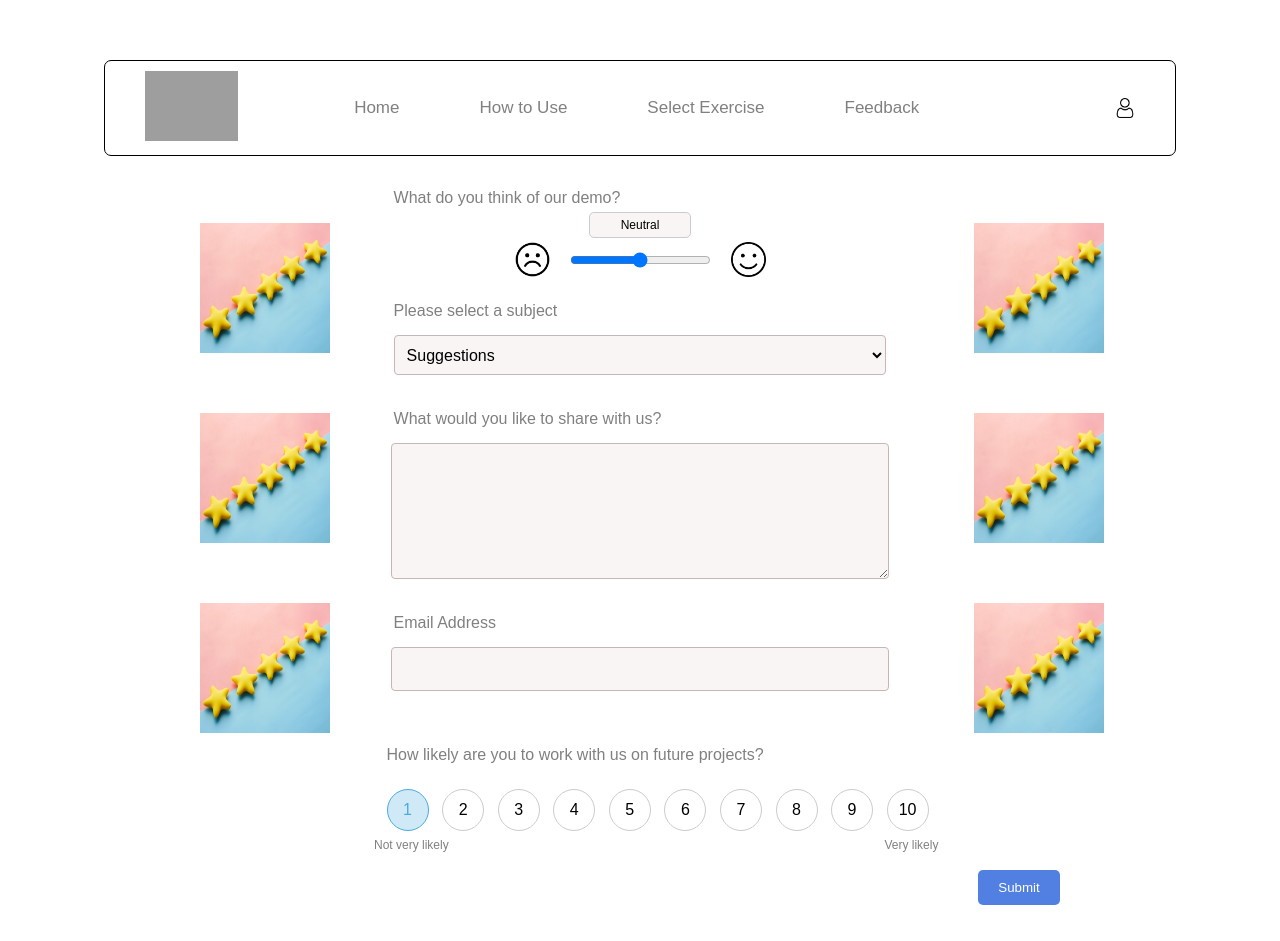
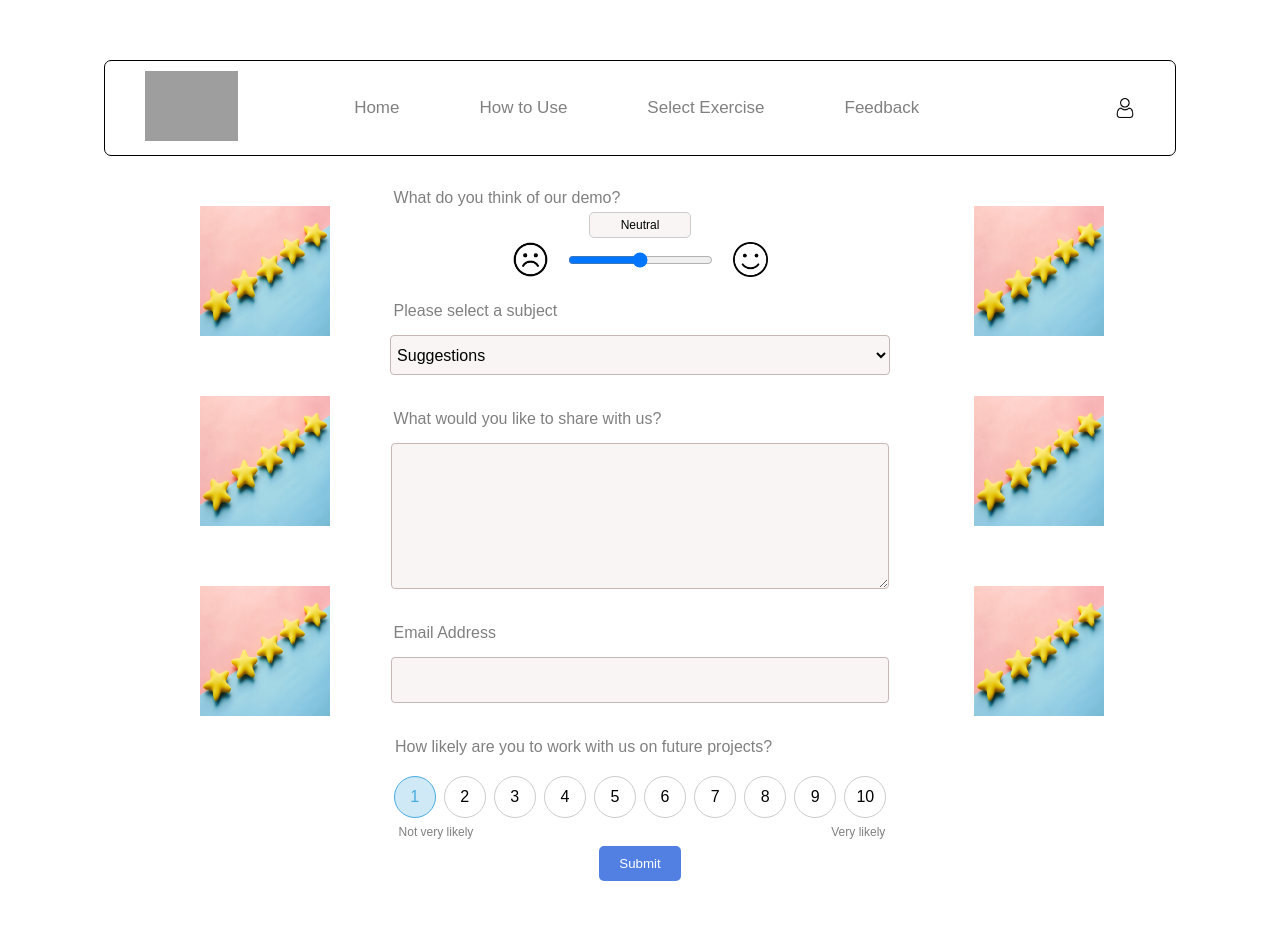
Before and after one commit to ZainRaza116/gym_website, a Django app: page /feedback in a window 1280 px wide. Before the commit the page ends 905 px from the top, so only its background shows below. Run offline with Django 4.2, Linux system fonts and the light colour scheme; a user stored in the database is signed in; grey boxes are pictures that could not be loaded.

Commit message:
design change

```diff
--- a/FileUploading/templates/feedback.html
+++ b/FileUploading/templates/feedback.html
@@ -112,22 +112,31 @@
 
         }
 
+        .input-group select{
+            width: 142%;
+            height: 40px; /* Same height for inputs */
+            margin: 10px; /* Align center */
+            padding: 2px; /* Add padding for spacing */
+            border: 1px solid rgb(199, 182, 182);
+            border-radius: 4px;
+            background-color: rgb(249, 245, 245);
+            font-size: 16px;
+        }
         .input-group input,
-        .input-group select,
         .input-group textarea {
-            margin: 10px;
             width: 140%;
             height: 40px;
-            /* Adjust the height as needed */
+            margin: 10px;
+            padding: 2px;
             border: 1px solid rgb(199, 182, 182);
+            border-radius: 4px;
             background-color: rgb(249, 245, 245);
-            border-radius: 4px;
             font-size: 16px;
         }
 
         .input-group textarea {
-            height: 130px;
-            /* Adjust the height for textarea */
+            height: 140px;
+
         }
 
 
@@ -178,27 +187,33 @@
             flex-direction: column;
             align-items: center;
             justify-content: space-between;
-            width: 110%;
-            margin: 20px auto;
+            width: 140%;
+
+            text-align: left;
         }
 
+
+    .ratings-label{
+        margin-left: 200px;
+        margin-bottom: 20px;
+    }
         .rating-slider {
             margin-top: 20px;
             display: flex;
             align-items: center;
             justify-content: space-between;
             width: 170%;
-            /* Adjust the width as needed */
+
             margin: 10 auto;
-            /* Center the slider within the container */
+
         }
 
         .rating-slider-container {
             position: relative;
             display: flex;
-            /* Make the container a flex container */
+
             align-items: center;
-            /* Center items vertically in the container */
+
             margin-top: 30px;
         }
 
@@ -219,6 +234,8 @@
         }
 
 
+
+
         .rating-option {
             width: 40px;
             height: 40px;
@@ -227,7 +244,7 @@
             display: flex;
             align-items: center;
             justify-content: center;
-            margin-top: 20px;
+            margin-top: 20px auto;
             cursor: pointer;
             transition: background-color 0.3s, color 0.3s, border-color 0.3s;
             user-select: none;
@@ -236,12 +253,14 @@
             -webkit-user-select: none;
         }
 
+
         .rating-options {
             display: flex;
             justify-content: space-between;
-            width: 140%;
-            /* Make the rating options cover the full width */
+            width: 100%;
         }
+
+
 
         .rating-option:hover {
             border-color: rgb(121, 121, 174);
@@ -277,10 +296,19 @@
     content: attr(data-text);
     position: absolute;
     top: 48px;
-            left: -17px;
-            width: 204%;
     font-size: 12px;
     color: grey;
+    white-space: nowrap;
+}
+
+.rating-option:first-child:after {
+    left: 4px; /* Adjust as needed */
+    text-align: right;
+}
+
+.rating-option:last-child:after {
+    right: 0px; /* Adjust as needed */
+    text-align: left;
 }
 
         .submit-button-container {
@@ -297,8 +325,8 @@
             border: none;
             border-radius: 5px;
             cursor: pointer;
-            margin-top: 720px;
-            margin-right: -90px;
+
+            margin-right: 0;
         }
 
         @media screen and (max-width: 900px) {
@@ -370,12 +398,18 @@
 
             }
 
-            .input-group input,
-            .input-group select,
+
+
+
+
+            .input-group select {
+                appearance: none;
+                padding-left: 10px;
+            }
             .input-group textarea {
-                width: 135%;
-                align-items: left;
+            height: 130px;
         }
+
 
             .container {
                 flex-direction: row;
@@ -397,7 +431,7 @@
             }
 
             .input-group {
-                width: 80%;
+                width: 100%;
             }
 
             .rating-slider {
@@ -541,7 +575,7 @@
                     <input type="email" name="email" id="email">
 
                     <div class="rating-container">
-                        <label for="future-projects">How likely are you to work with us on future projects?</label>
+                        <label for="future-projects" class="ratings-label">How likely are you to work with us on future projects?</label>
                         <div id="future-projects" class="rating-options">
                             <div class="rating-option selected" data-text="Not very likely" value="1"
                                 onclick="fn_click(1)">1
@@ -569,9 +603,7 @@
 
                     </div>
                 </div>
-                <div class="submit-button-container">
-                    <button type="submit" class="submit-button" onclick="submitFeedback()">Submit</button>
-                </div>
+
 
 
                 <div class="right-section">
@@ -580,6 +612,9 @@
                     <img src="images/towfiqu-barbhuiya-0ZUoBtLw3y4-unsplash.jpg" alt="Image 6">
                 </div>
             </div>
+            <div class="submit-button-container">
+                    <button type="submit" class="submit-button" onclick="submitFeedback()">Submit</button>
+                </div>
     </div>
     </form>
 
```
Lines whose indentation alone changed are shown as unchanged.
